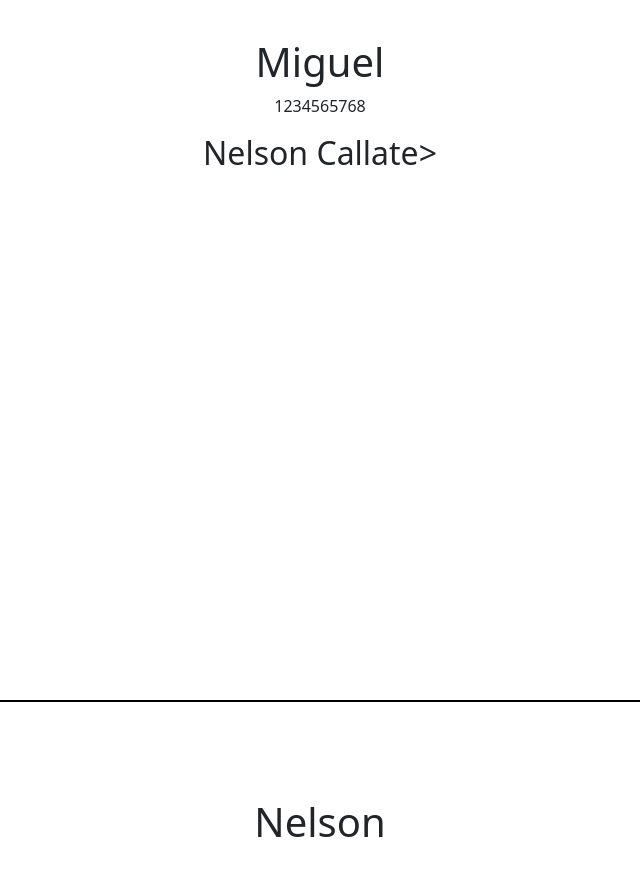
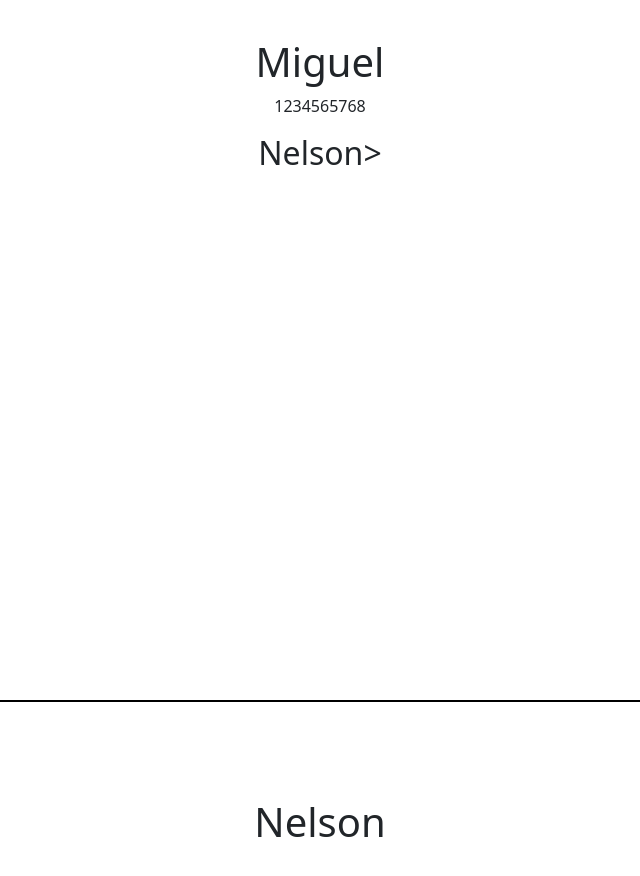
Before and after one commit to Miguelpers/practica, a React (Create React App) app: page / in a window 1280 px wide. Shown: the part 820-1696 px from the top of the page, without its empty margins (344-984 px from the left). Built offline with nearby package versions, Linux system fonts and the light colour scheme.

Commit message:
Update Miguel.jsx

```diff
--- a/src/container/Miguel/Miguel.jsx
+++ b/src/container/Miguel/Miguel.jsx
@@ -11,7 +11,7 @@ const Miguel = () => {
 			</div>
 			<div className="app__miguel-excerpt">
 				<p className="p-text">1234565768</p>
-				<h2>Nelson Callate></h2>
+				<h2>Nelson></h2>
 			</div>
 		</div>
     </div>
```
